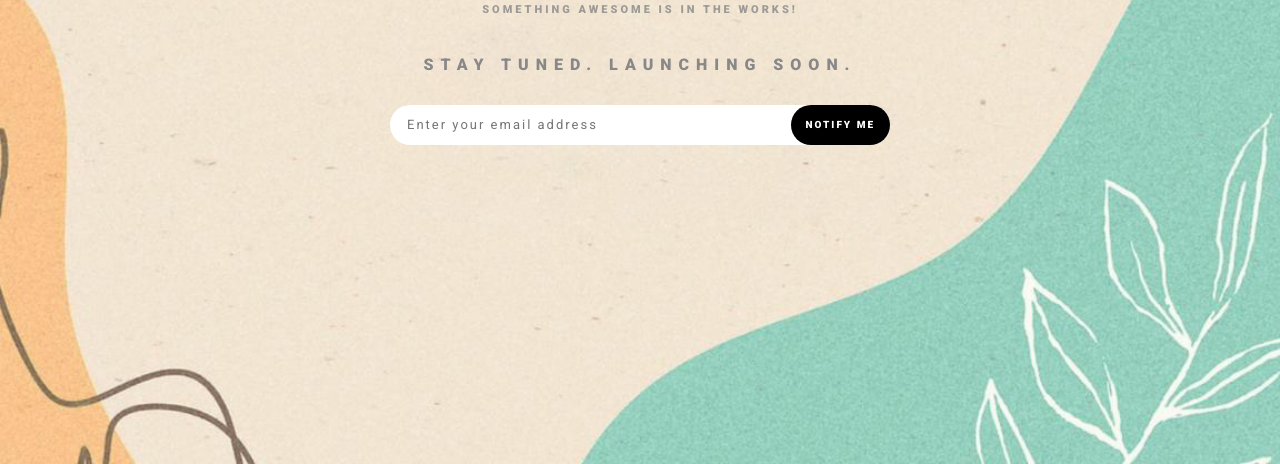
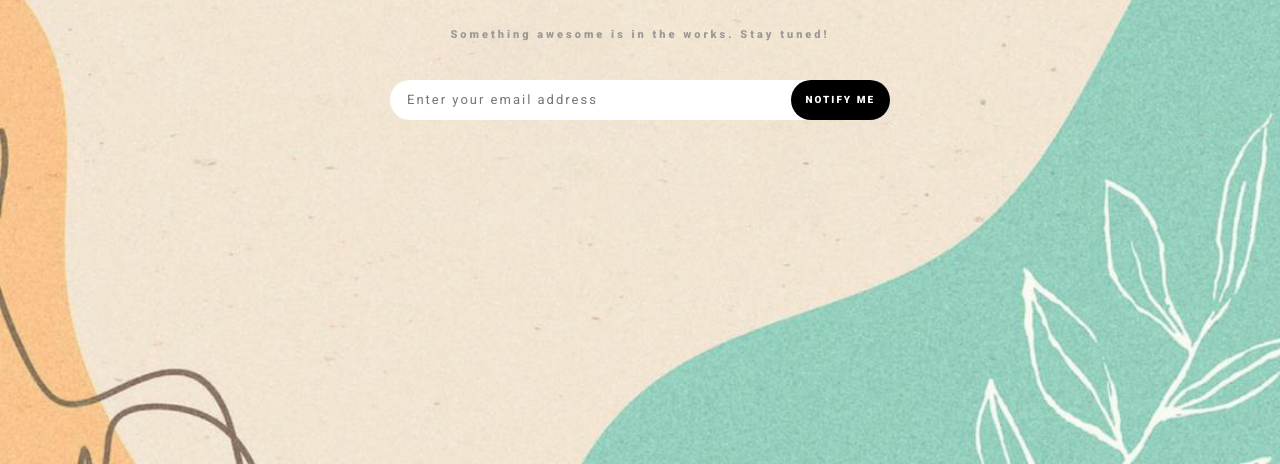
Before and after one commit to kadhaa-web/kadhaa-web.github.com, a plain HTML site: page index.html in a window 1280 px wide. Shown: the part 336-800 px from the top of the page. Drawn offline with nearby package versions, Linux system fonts and the light colour scheme.

Commit message:
Update index.html

```diff
--- a/index.html
+++ b/index.html
@@ -40,14 +40,14 @@
                 <img src="./assets/ico/logo.png" width="180">
                 <div class="description wow">
                     <p>
-                        SOMETHING AWESOME IS IN THE WORKS!
+                        Something awesome is in the works. Stay tuned!
                     </p>
                 </div>
-                <div class="description wow">
+<!--                 <div class="description wow">
                     <h6>
                         STAY TUNED. LAUNCHING SOON.
                     </h6>
-                </div>
+                </div> -->
 
                 <div class="d-flex align-items-center justify-content-center description mb-3">
                     <div class="bg-white d-flex align-items-center justify-content-between">
```
